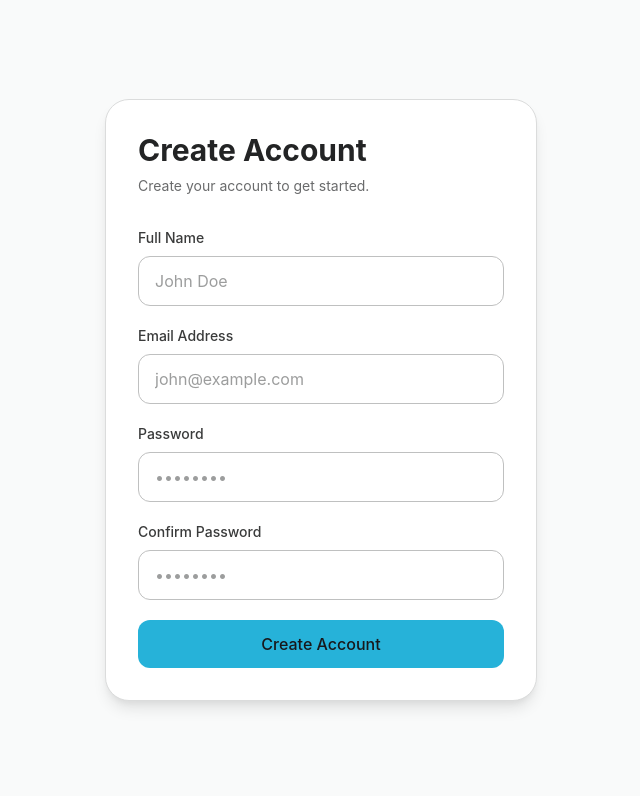
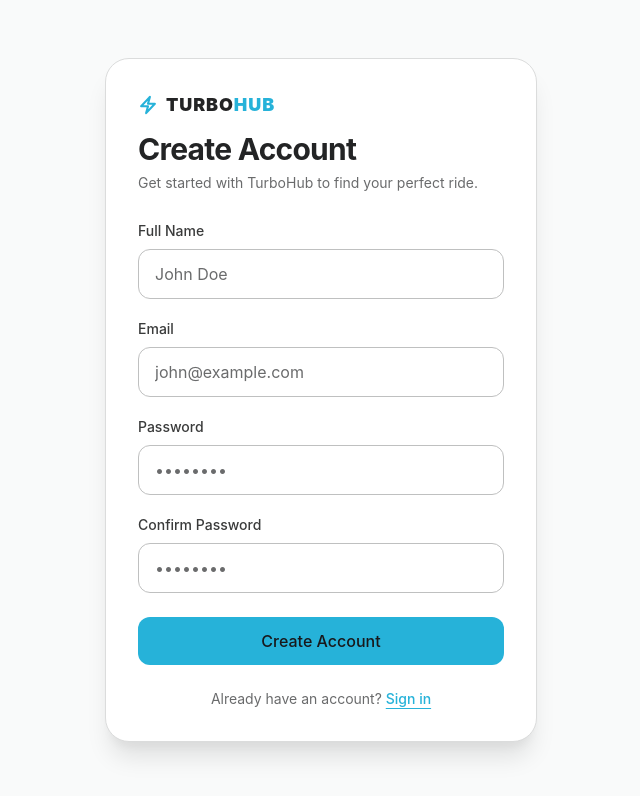
Before and after one commit to kaushalNeupane10/turbohub, a Next.js app in the folder frontend/: page /auth/register in a window 1280 px wide. Shown: the top 796 px of the page, without its empty margins (319-959 px from the left). Built offline with nearby package versions, Linux system fonts and the light colour scheme; no server answers.

Commit message:
implemented reusbale input and button fields and updated register page ui

```diff
--- a/frontend/src/app/auth/register/page.jsx
+++ b/frontend/src/app/auth/register/page.jsx
@@ -2,8 +2,8 @@ import RegisterForm from "@/components/auth/RegisterForm";
 
 export default function RegisterPage() {
   return (
-    <main className="min-h-screen bg-bg-page">
-      <div className="mx-auto flex min-h-screen max-w-[480px] items-center px-4 sm:px-6">
+    <main className="min-h-screen bg-bg-page flex items-center justify-center py-12">
+      <div className="mx-auto w-full max-w-120 px-4 sm:px-6">
         <RegisterForm />
       </div>
     </main>
--- a/frontend/src/components/auth/RegisterForm.tsx
+++ b/frontend/src/components/auth/RegisterForm.tsx
@@ -1,7 +1,9 @@
 "use client";
 
 import useRegister from "@/hook/auth/useRegister";
-import { Loader2 } from "lucide-react";
+import Input from "../ui/Input";
+import Button from "../ui/Button";
+
 export default function RegisterForm() {
   const { loading, error, serverError, formData, updateField, handleRegister } =
     useRegister();
@@ -17,145 +19,116 @@ export default function RegisterForm() {
   };
 
   return (
-    <div className="w-full rounded-2xl border border-border-subtle bg-bg-surface p-6 shadow-lg sm:p-8">
-      <div className="mb-8">
-        <h1 className="text-3xl font-bold text-text-heading">Create Account</h1>
+    <div className="w-full rounded-2xl border border-border-subtle bg-bg-surface p-6 shadow-xl transition-all duration-300 hover:shadow-brand sm:p-8">
+      {/* TurboHub Branding & Header */}
+      <div className="mb-7">
+        <div className="inline-flex items-center gap-2 mb-3">
+          {/* Micro vector brand mark representing speed/motion */}
+          <svg
+            className="h-5 w-5 text-brand"
+            fill="none"
+            viewBox="0 0 24 24"
+            strokeWidth="2.5"
+            stroke="currentColor"
+          >
+            <path
+              strokeLinecap="round"
+              strokeLinejoin="round"
+              d="M3.75 13.5l10.5-11.25L12 10.5h8.25L9.75 21.75 12 13.5H3.75z"
+            />
+          </svg>
+          <span className="font-sans text-lg font-black tracking-wider text-text-heading uppercase">
+            Turbo<span className="text-brand">Hub</span>
+          </span>
+        </div>
 
-        <p className="mt-2 text-sm text-text-muted">
-          Create your account to get started.
+        <h1 className="text-2xl font-bold tracking-tight text-text-heading sm:text-3xl">
+          Create Account
+        </h1>
+        <p className="mt-1.5 text-sm text-text-muted text-pretty">
+          Get started with TurboHub to find your perfect ride.
         </p>
       </div>
 
+      {/* Clean Server Error Alert Box */}
       {serverError && (
-        <div className="mb-6 rounded-lg border border-error bg-error-light/10 p-3 text-sm text-error">
-          {serverError}
+        <div className="mb-6 flex items-start gap-2.5 rounded-xl border border-error bg-error-light/10 p-3.5 text-sm text-error transition-all duration-200">
+          <svg
+            className="h-5 w-5 shrink-0 mt-0.5"
+            fill="none"
+            viewBox="0 0 24 24"
+            stroke="currentColor"
+            strokeWidth="2"
+          >
+            <path
+              strokeLinecap="round"
+              strokeLinejoin="round"
+              d="M12 9v2m0 4h.01m-6.938 4h13.856c1.54 0 2.502-1.667 1.732-3L13.732 4c-.77-1.333-2.694-1.333-3.464 0L3.34 16c-.77 1.333.192 3 1.732 3z"
+            />
+          </svg>
+          <span className="font-medium">{serverError}</span>
         </div>
       )}
 
+      {/* Form Fields Stack */}
       <form onSubmit={onSubmit} className="space-y-5">
         {/* Name */}
-        <div>
-          <label className="mb-2 block text-sm font-medium text-text-body">
-            Full Name
-          </label>
-
-          <input
+        <Input
+          label="Full Name"
           value={formData.full_name}
           onChange={(e) => updateField("full_name", e.target.value)}
           placeholder="John Doe"
-            className={`w-full rounded-lg border bg-bg-surface px-4 py-3 outline-none transition
-              ${
-                error.full_name
-                  ? "border-error"
-                  : "border-border focus:border-border-focus"
-              }
-            `}
+          error={error.full_name}
         />
 
-          {error.full_name && (
-            <p className="mt-1 text-sm text-error">{error.full_name}</p>
-          )}
-        </div>
-
         {/* Email */}
-        <div>
-          <label className="mb-2 block text-sm font-medium text-text-body">
-            Email Address
-          </label>
-
-          <input
+        <Input
+          label="Email"
           type="email"
           value={formData.email}
           onChange={(e) => updateField("email", e.target.value)}
           placeholder="john@example.com"
-            className={`w-full rounded-lg border bg-bg-surface px-4 py-3 outline-none transition
-              ${
-                error.email
-                  ? "border-error"
-                  : "border-border focus:border-border-focus"
-              }
-            `}
+          error={error.email}
         />
 
-          {error.email && (
-            <p className="mt-1 text-sm text-error">{error.email}</p>
-          )}
-        </div>
-
         {/* Password */}
-        <div>
-          <label className="mb-2 block text-sm font-medium text-text-body">
-            Password
-          </label>
-
-          <input
+        <Input
+          label="Password"
           type="password"
           value={formData.password}
           onChange={(e) => updateField("password", e.target.value)}
           placeholder="••••••••"
-            className={`w-full rounded-lg border bg-bg-surface px-4 py-3 outline-none transition
-              ${
-                error.password
-                  ? "border-error"
-                  : "border-border focus:border-border-focus"
-              }
-            `}
+          error={error.password}
         />
 
-          {error.password && (
-            <p className="mt-1 text-sm text-error">{error.password}</p>
-          )}
-        </div>
-
         {/* Confirm Password */}
-        <div>
-          <label className="mb-2 block text-sm font-medium text-text-body">
-            Confirm Password
-          </label>
-
-          <input
+        <Input
+          label="Confirm Password"
           type="password"
           value={formData.confirmPassword}
           onChange={(e) => updateField("confirmPassword", e.target.value)}
           placeholder="••••••••"
-            className={`w-full rounded-lg border bg-bg-surface px-4 py-3 outline-none transition
-              ${
-                error.confirmPassword
-                  ? "border-error"
-                  : "border-border focus:border-border-focus"
-              }
-            `}
+          error={error.confirmPassword}
         />
 
-          {error.confirmPassword && (
-            <p className="mt-1 text-sm text-error">{error.confirmPassword}</p>
-          )}
+        {/* Action Button Container */}
+        <div className="pt-1">
+          <Button type="submit" loading={loading}>
+            Create Account
+          </Button>
         </div>
+      </form>
 
-        <button
-          type="submit"
-          disabled={loading}
-          className="
-            w-full rounded-lg
-            bg-brand
-            px-4 py-3
-            font-medium
-            text-brand-foreground
-            transition
-            hover:bg-brand-dark
-            disabled:cursor-not-allowed
-            disabled:opacity-60
-          "
+      {/* Secondary Quick-Link Option */}
+      <div className="mt-6 text-center text-sm text-text-muted">
+        Already have an account?{" "}
+        <a
+          href="/auth/login"
+          className="font-medium text-brand hover:text-brand-dark transition-colors underline underline-offset-4"
         >
-          {loading ? (
-            <div className="flex justify-center">
-              <Loader2 className="h-5 w-5 animate-spin" />
+          Sign in
+        </a>
       </div>
-          ) : (
-            "Create Account"
-          )}
-        </button>
-      </form>
     </div>
   );
 }
--- /dev/null
+++ b/frontend/src/components/ui/Button.tsx
@@ -0,0 +1,35 @@
+import React from "react";
+
+interface ButtonProps extends React.ButtonHTMLAttributes<HTMLButtonElement> {
+  loading?: boolean;
+}
+
+export default function Button({
+  children,
+  loading,
+  className = "",
+  ...props
+}: ButtonProps) {
+  return (
+    <button
+      {...props}
+      className={`
+w-full
+rounded-lg
+bg-brand
+px-4
+py-3
+font-medium
+text-brand-foreground
+transition
+hover:bg-brand-dark
+disabled:cursor-not-allowed
+disabled:opacity-60
+${className}
+
+`}
+    >
+      {loading ? "Loading..." : children}
+    </button>
+  );
+}
--- /dev/null
+++ b/frontend/src/components/ui/Input.tsx
@@ -0,0 +1,47 @@
+import React from "react";
+
+interface InputProps extends React.InputHTMLAttributes<HTMLInputElement> {
+  label?: string;
+
+  error?: string;
+}
+
+export default function Input({
+  label,
+  error,
+  className = "",
+  ...props
+}: InputProps) {
+  return (
+    <div className="space-y-2">
+      {label && (
+        <label className="block text-sm font-medium text-text-body">
+          {label}
+        </label>
+      )}
+
+      <input
+        {...props}
+        className={`
+w-full
+rounded-lg
+border
+bg-bg-surface
+px-4
+py-3 text-text-body
+outline-none
+transition
+placeholder:text-text-muted
+${
+  error
+    ? "border-error focus:border-error"
+    : "border-border focus:border-border-focus"
+}
+${className}
+`}
+      />
+
+      {error && <p className="text-sm text-error">{error}</p>}
+    </div>
+  );
+}
```
Lines whose indentation alone changed are shown as unchanged.
